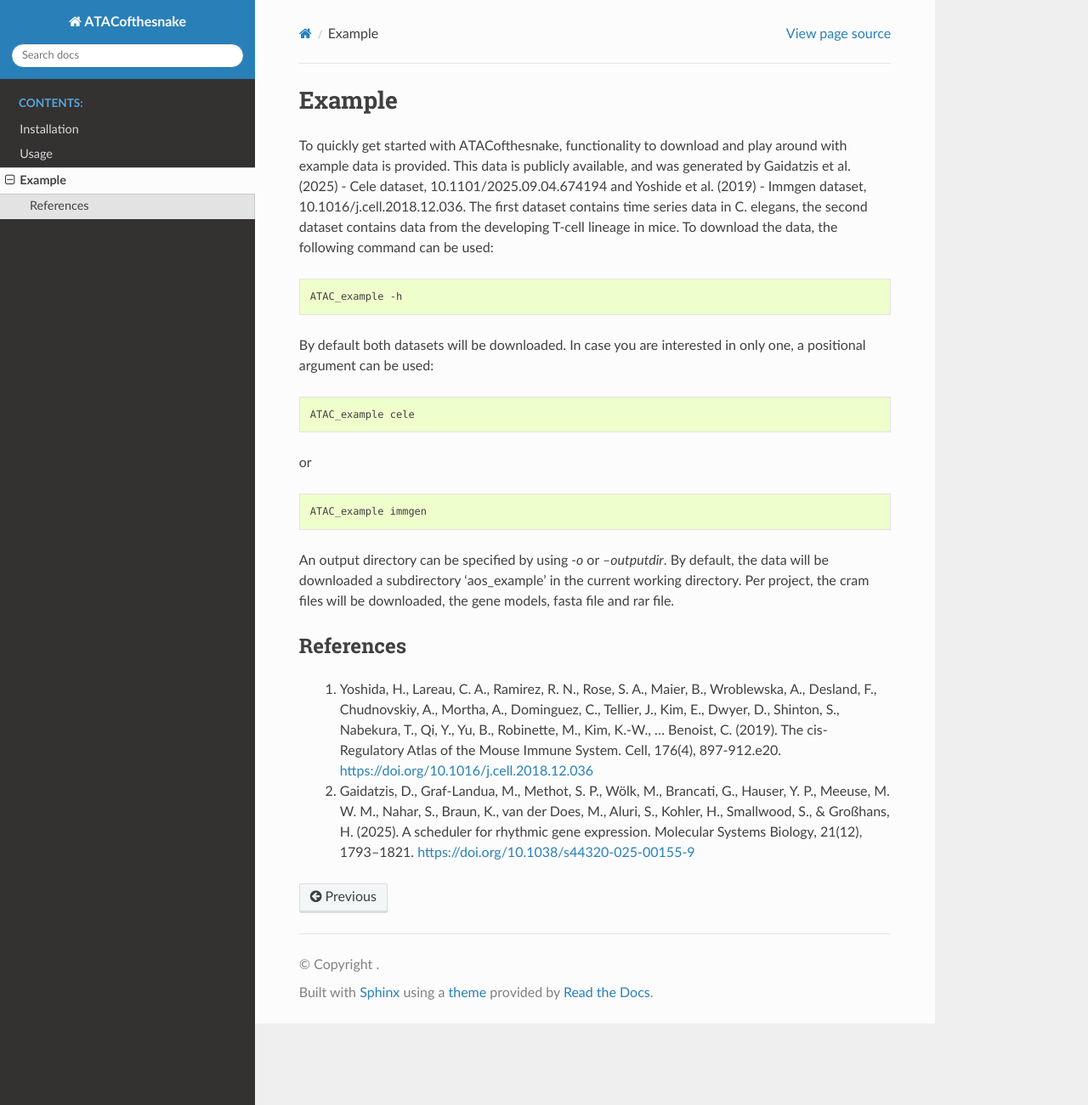
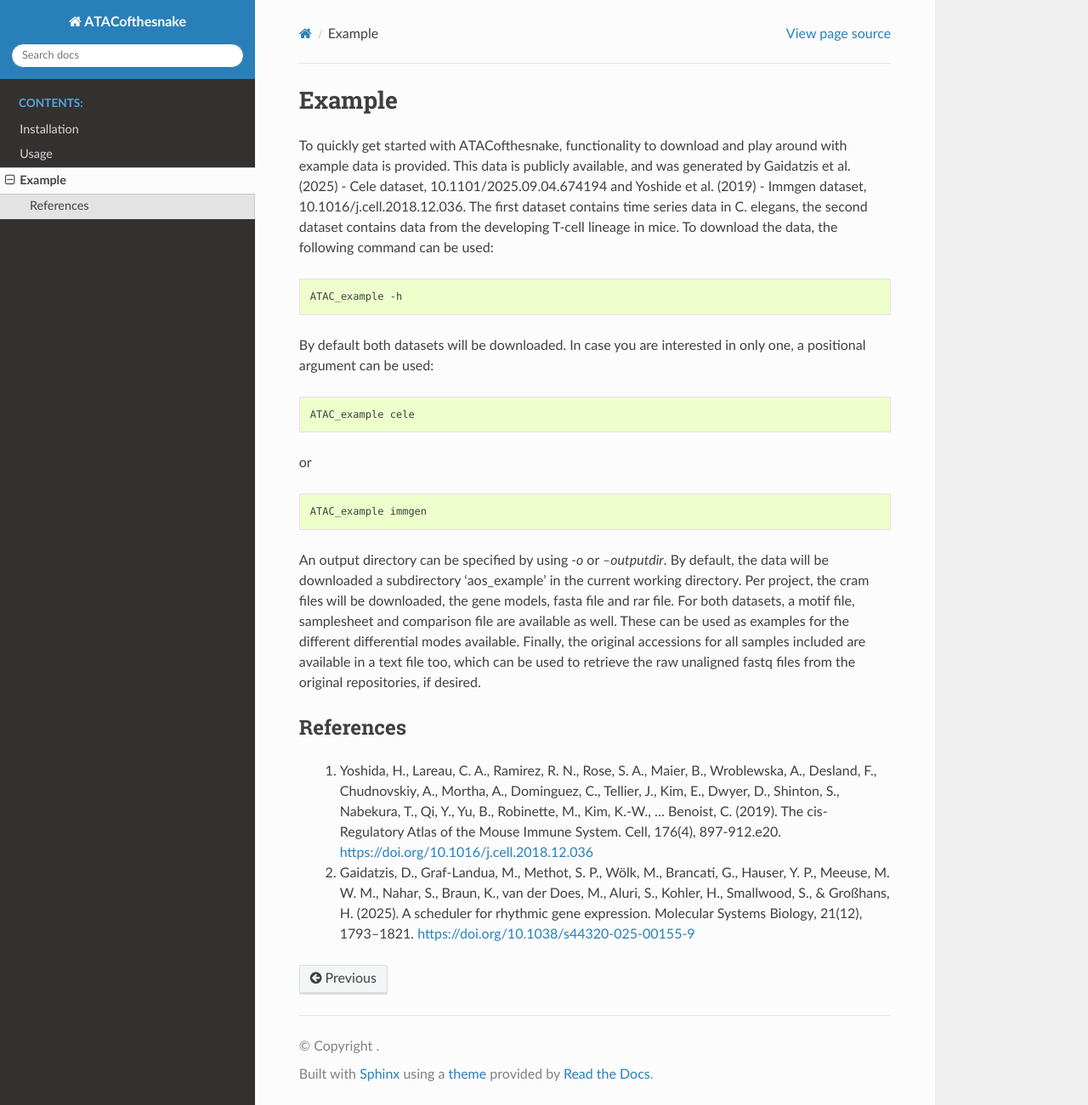
Before and after one commit to maxplanck-ie/ATACofthesnake, a Sphinx documentation site: the page built from docs/content/example.rst, in a window 1280 px wide and 1301 px high. Shown: the whole window at 85% size. Built offline with Sphinx 7.4.7 and the Read the Docs theme 3.1.0, drawn with Linux system fonts in a browser that asks for light colours.

Commit message:
fix: accomodate empty fimo files (#69)
docs: example explained with additional files

```diff
--- a/docs/content/example.rst
+++ b/docs/content/example.rst
@@ -23,7 +23,8 @@ or
     ATAC_example immgen
 
 An output directory can be specified by using `-o` or `--outputdir`. By default, the data will be downloaded a subdirectory 'aos_example' in the current working directory.
-Per project, the cram files will be downloaded, the gene models, fasta file and rar file.
+Per project, the cram files will be downloaded, the gene models, fasta file and rar file. For both datasets, a motif file, samplesheet and comparison file are available as well. These can be used as examples for the different differential modes available.
+Finally, the original accessions for all samples included are available in a text file too, which can be used to retrieve the raw unaligned fastq files from the original repositories, if desired.
 
 References
 ----------
```
Also changed, not shown: 1 other file.
